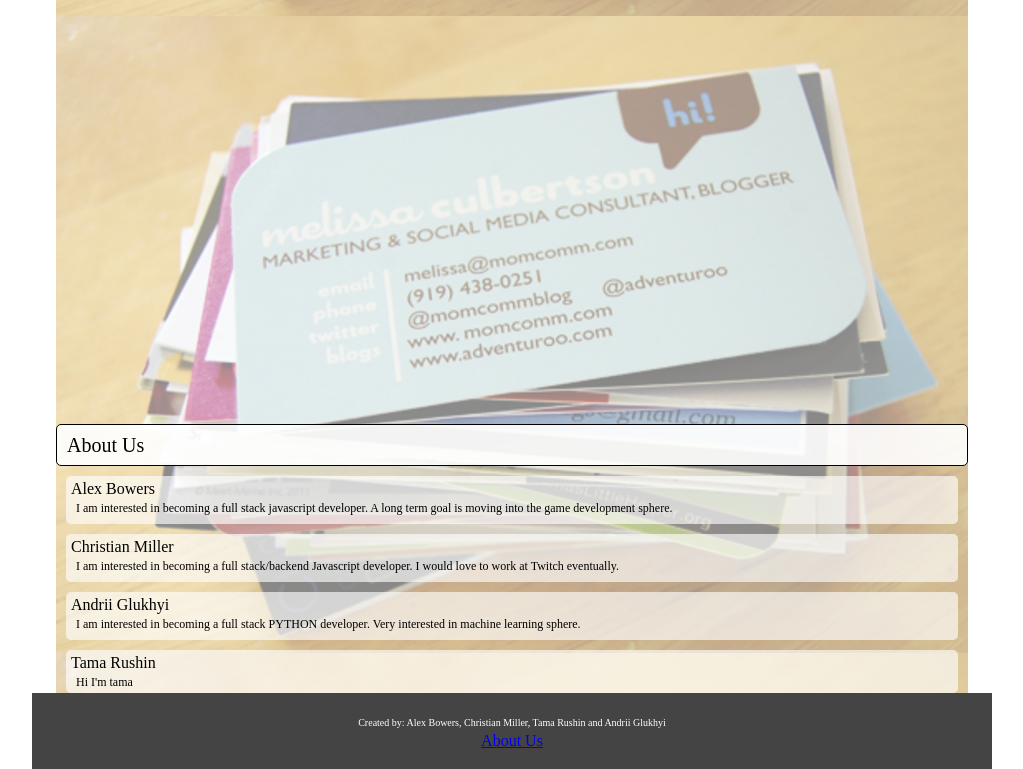
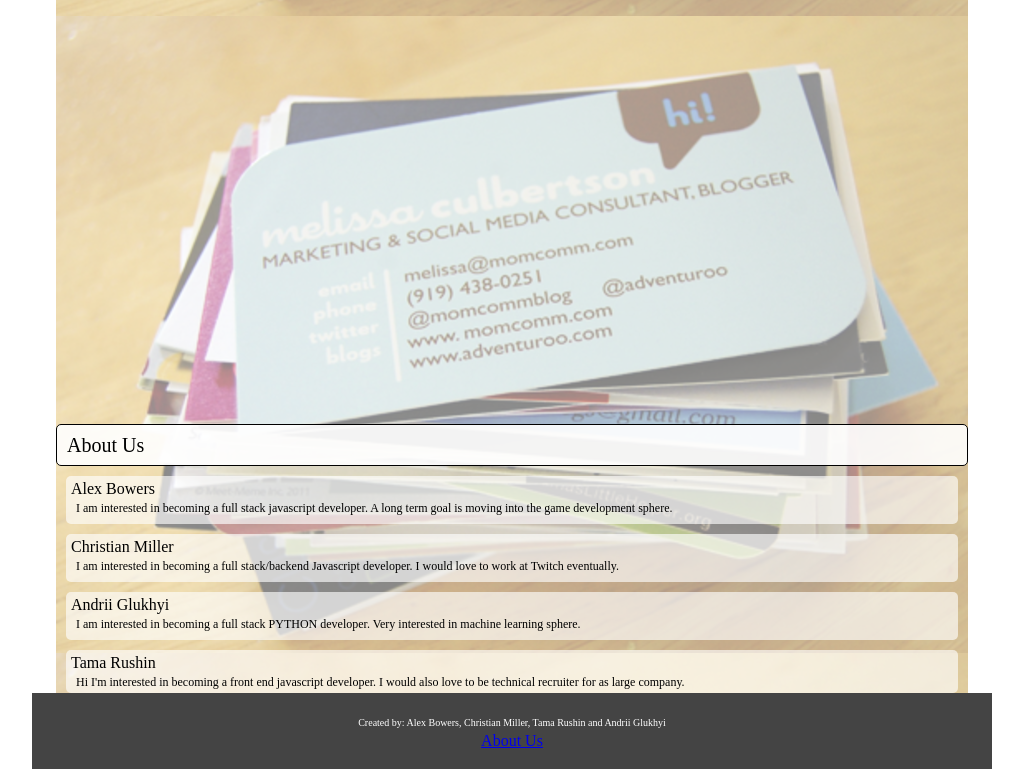
Before and after one commit to Receipt-App/client, a plain HTML site: page public/index.html in a window 1280 px wide. Shown: the part 738-1507 px from the top of the page, without its empty margins (128-1151 px from the left). Drawn offline with nearby package versions, Linux system fonts and the light colour scheme; a script that the page names is missing.

Commit message:
updated about me

```diff
--- a/public/index.html
+++ b/public/index.html
@@ -71,7 +71,7 @@
           </li>
           <li>
             <h3>Tama Rushin</h3>
-            <p>Hi I'm tama</p>
+            <p>Hi I'm interested in becoming a front end javascript developer. I would also love to be technical recruiter for as large company.</p>
           </li>
         </ul>
       </section>
```
